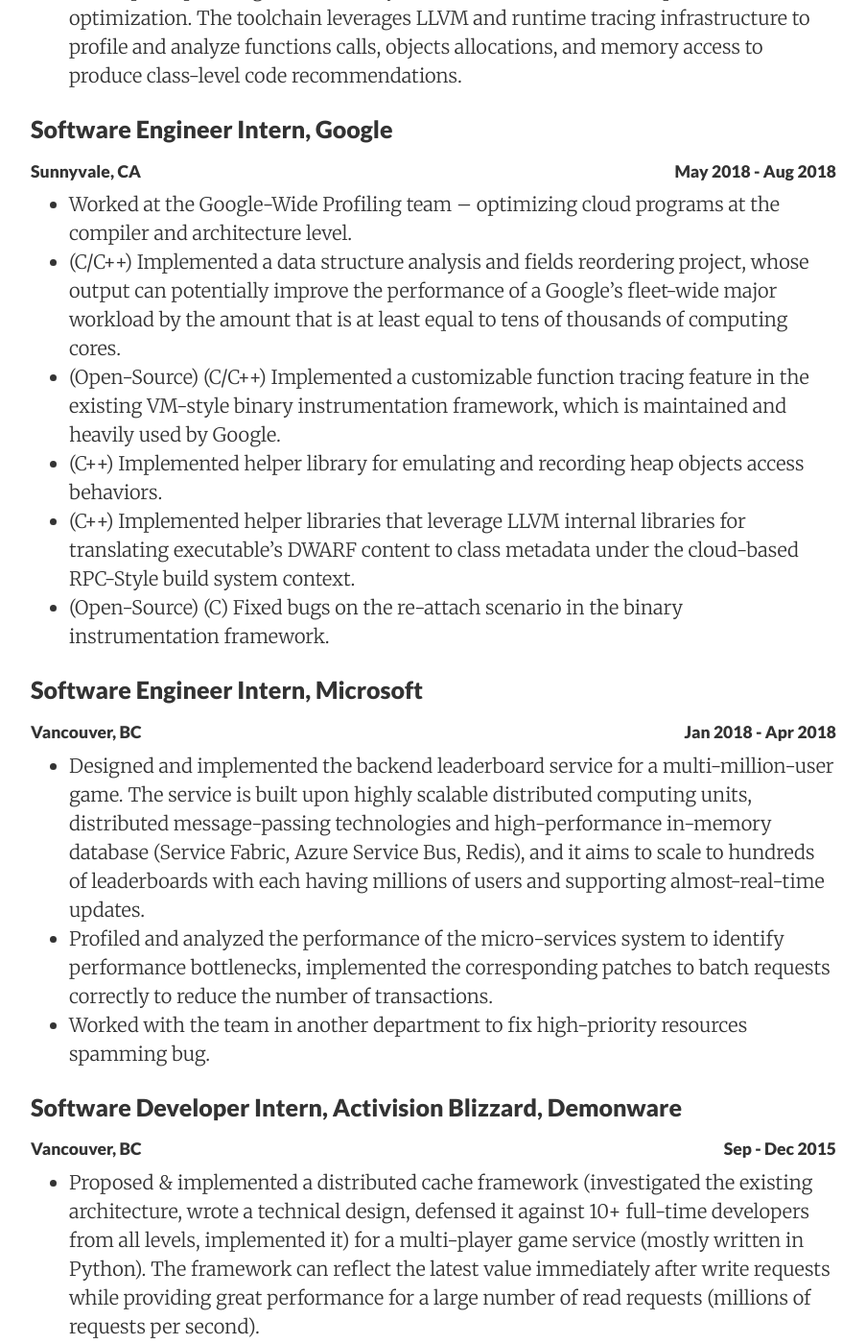
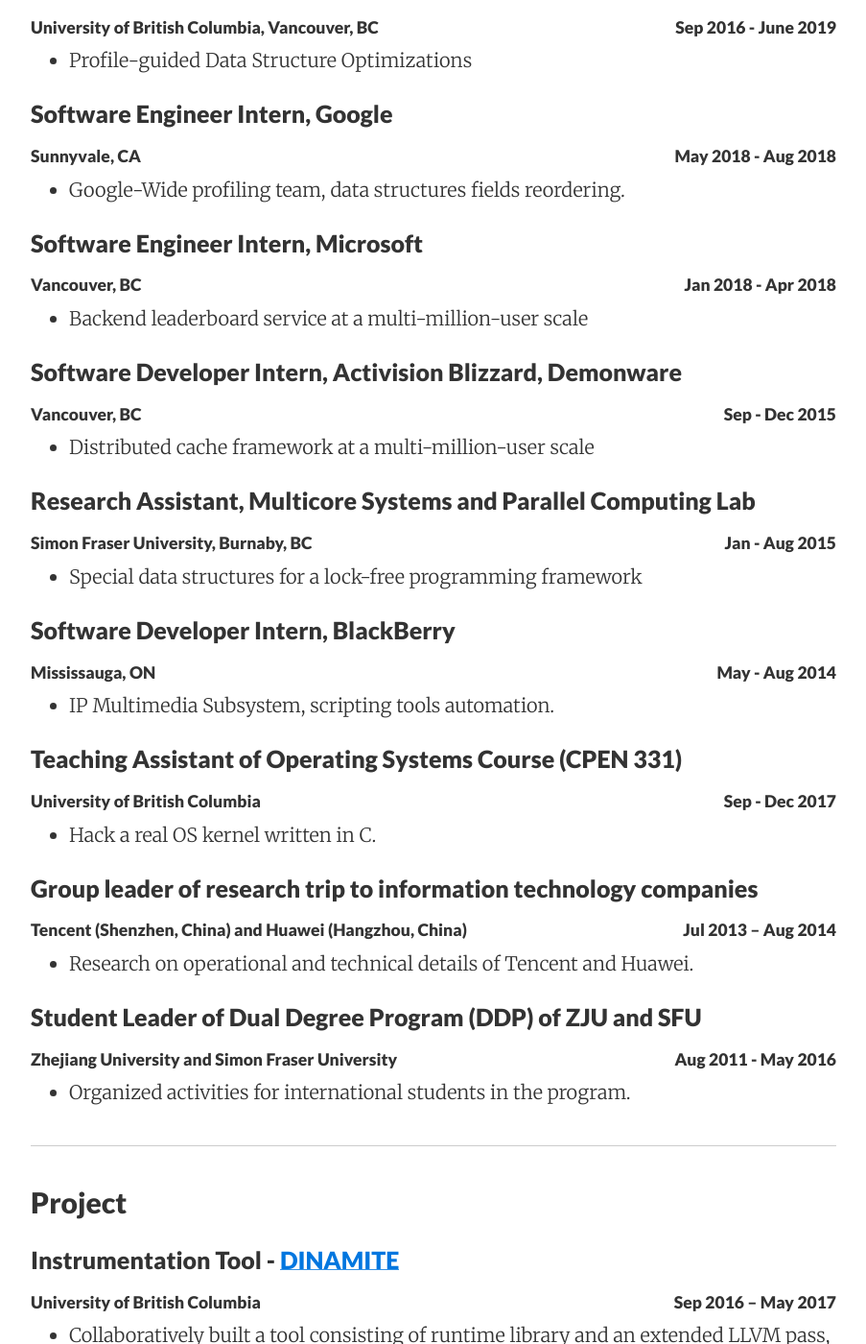
Before and after one commit to Louis-Ye/Louis-Ye.github.io, a Jekyll site: the page built from cv/index.md, in a window 1280 px wide and 1400 px high, scrolled down 2017 px. Shown: the whole window at 96% size, without its empty margins (188-1091 px from the left). Built offline with Jekyll 4.4.1, drawn with Linux system fonts in a browser that asks for light colours; nearby versions of some CDN libraries; some of the changed text lies outside the part shown.

Commit message:
Update to date

```diff
--- a/_includes/experience.html
+++ b/_includes/experience.html
@@ -1,54 +1,38 @@
+### Software Engineer, Google
+<h5> Waterloo, ON <span class="float-right">July 2019 - Present</span> </h5>
+* Google Cloud Tracing/Debugger
+
 ### Research Assistant, Computer Systems Labs
-<h5> University of British Columbia, Vancouver, BC <span class="float-right">Sep 2016 - Present</span> </h5>
-* Research focuses on automating the process of performance analysis on accessing data structures.
-* Developed a profile-guided advisory toolchain for data structures performance optimization. The toolchain leverages LLVM and runtime tracing infrastructure to profile and analyze functions calls, objects allocations, and memory access to produce class-level code recommendations.
-
+<h5> University of British Columbia, Vancouver, BC <span class="float-right">Sep 2016 - June 2019</span> </h5>
+* Profile-guided Data Structure Optimizations
 
 ### Software Engineer Intern, Google
 <h5> Sunnyvale, CA <span class="float-right">May 2018 - Aug 2018</span> </h5>
-* Worked at the Google-Wide Profiling team – optimizing cloud programs at the compiler and architecture level.
-* (C/C++) Implemented a data structure analysis and fields reordering project, whose output can potentially improve the performance of a Google's fleet-wide major workload by the amount that is at least equal to tens of thousands of computing cores.
-* (Open-Source) (C/C++) Implemented a customizable function tracing feature in the existing VM-style binary instrumentation framework, which is maintained and heavily used by Google.
-* (C++) Implemented helper library for emulating and recording heap objects access behaviors.
-* (C++) Implemented helper libraries that leverage LLVM internal libraries for translating executable’s DWARF content to class metadata under the cloud-based RPC-Style build system context.
-* (Open-Source) (C) Fixed bugs on the re-attach scenario in the binary instrumentation framework.
-
+* Google-Wide profiling team, data structures fields reordering.
 
 ### Software Engineer Intern, Microsoft
 <h5> Vancouver, BC <span class="float-right">Jan 2018 - Apr 2018</span> </h5>
-* Designed and implemented the backend leaderboard service for a multi-million-user game. The service is built upon highly scalable distributed computing units, distributed message-passing technologies and high-performance in-memory database (Service Fabric, Azure Service Bus, Redis), and it aims to scale to hundreds of leaderboards with each having millions of users and supporting almost-real-time updates.
-* Profiled and analyzed the performance of the micro-services system to identify performance bottlenecks, implemented the corresponding patches to batch requests correctly to reduce the number of transactions.
-* Worked with the team in another department to fix high-priority resources spamming bug.
-
+* Backend leaderboard service at a multi-million-user scale
 
 ### Software Developer Intern, Activision Blizzard, Demonware
 <h5> Vancouver, BC <span class="float-right">Sep - Dec 2015</span> </h5>
-* Proposed & implemented a distributed cache framework (investigated the existing architecture, wrote a technical design, defensed it against 10+ full-time developers from all levels, implemented it) for a multi-player game service (mostly written in Python). The framework can reflect the latest value immediately after write requests while providing great performance for a large number of read requests (millions of requests per second).
-* Designed and implemented a pseudo multi-threaded automation script for analyzing errors in distributed server logs.
-* Discovered and fixed database ACID violations bugs in backend RESTful APIs.
-
+* Distributed cache framework at a multi-million-user scale
 
 ### Research Assistant, Multicore Systems and Parallel Computing Lab
 <h5>Simon Fraser University, Burnaby, BC <span class="float-right">Jan - Aug 2015</span></h5>
-* Built special data structures and a task-stealing scheduler for a lock-free programming framework to efficiently solve synchronization problems that caused by holding many locks in multi-threaded programs.
-
+* Special data structures for a lock-free programming framework
 
 ### Software Developer Intern, BlackBerry
 <h5>Mississauga, ON  <span class="float-right">May - Aug 2014</span> </h5>
-* Designed and developed automation scripting tools for software development and branches integration.
-* Implemented features of IP Multimedia Subsystem, written in C++, in BlackBerry OS 10.
-
+* IP Multimedia Subsystem, scripting tools automation.
 
 ### Teaching Assistant of Operating Systems Course (CPEN 331)
 <h5> University of British Columbia  <span class="float-right">Sep - Dec 2017</span> </h5>
-* Assisting students to hack an OS kernel written in C, which is runnable on MIPS architecture
-
+* Hack a real OS kernel written in C.
 
 ### Group leader of research trip to information technology companies
 <h5> Tencent (Shenzhen, China) and Huawei (Hangzhou, China) <span class="float-right">Jul 2013 – Aug 2014</span> </h5>
-* Presented research on operational and technical details of Tencent and Huawei.
-* Received the second prize in Summer Research Trip Program of Zhejiang University.
-
+* Research on operational and technical details of Tencent and Huawei.
 
 ### Student Leader of Dual Degree Program (DDP) of ZJU and SFU
 <h5>Zhejiang University and Simon Fraser University <span class="float-right">Aug 2011 - May 2016</span> </h5>
--- /dev/null
+++ b/_includes/project.html
@@ -0,0 +1,5 @@
+
+<h3>Instrumentation Tool - <a href="https://dinamite-toolkit.github.io/">DINAMITE</a></h3>
+<h5>University of British Columbia <span class="float-right"> Sep 2016 – May 2017</span></h5>
+* Collaboratively built a tool consisting of runtime library and an extended LLVM pass, a compiler frontend written in C++, to instrument C/C++ programs to collect runtime information like memory accesses and function invocations.
+* Adopted distributed IDs generation and dynamic programming to accelerate the instrumentation compilation.
--- a/_includes/projects.html
+++ /dev/null
@@ -1,59 +0,0 @@
-
-### Distributed System - Emulator for Disaggregated Data Center
-<h5> University of British Columbia <span class="float-right"><i>(Private Repo)</i> Sep - Dec 2017</span></h5>
-* Collaboratively built a P2P style distributed system that simulates disaggregated data center environment, where special hardware supports flexible RAMs and CPUs allocations, on an ordinary server cluster.
-* Built Linux kernel modules (written in C) for swap devices and kernel thread, which make the server cluster support remote memory accesses for any user-space applications.
-
-
-<h3>Instrumentation Tool - <a href="https://dinamite-toolkit.github.io/">DINAMITE</a></h3>
-<h5>University of British Columbia <span class="float-right"> Sep 2016 – May 2017</span></h5>
-* Collaboratively built a tool consisting of runtime library and an extended LLVM pass, a compiler frontend written in C++, to instrument C/C++ programs to collect runtime information like memory accesses and function invocations.
-* Adopted distributed IDs generation and dynamic programming to accelerate the instrumentation compilation.
-
-
-### OS Kernel - OS161
-<h5> University of British Columbia <span class="float-right"><i>(Private Repo)</i> Jan - May 2017</span></h5>
-* Hacked OS161, a real OS kernel written in C running on MIPS architecture, to implement virtual memory system, processes management system, and file IO system calls, which consist of memory core map, page tables, TLB management, PIDs management, etc.
-
-
-<h3>Backend Service - <a href="https://github.com/fontify">Fontify</a>, a tool for converting handwriting picture into digital font</h3>
-<h5> Hackathon nwHacks <span class="float-right">Feb 2016</span></h5>
-* Collaboratively built a full-stack web-server app with Flask, a Python backend framework, in 24 hours. The app pipelines processes of user interaction, image distortion, and scalable vector graphics conversion to generate the digital font.
-
-
-### Analysis of relationships between power efficiency and CPU/GPU frequencies
-<h5> University of British Columbia <span class="float-right"><i>(Private Repo)</i> Sep – Dec 2016</span></h5>
-* Designed and implemented empirical experiments to analyze the influence of processors frequency to power efficiency on Jetson TK1 and TX1 platforms (system-on-a-chip architecture).
-* Implemented the workload with CUDA to process irregular applications (graph algorithms).
-
-
-### Distributed Cache System
-<h5>Activision Blizzard<span class="float-right"><i>(Private Repo)</i> Sep – Dec 2015</span></h5>
-* Proposed & implemented a distributed cache framework for the backend service (mainly written in Python) of a popular game to enhance the performance of backend marketplace APIs in handling large number of read requests (millions of RPS at peak) while providing the ability to reflect the latest value of write requests.
-* Implemented a topic-subscribe style feature to efficiently change states of relevant cache entries on write request.
-* Implemented a fresh-on-read style feature to avoid unnecessary network traffics on read request.
-* Adopted MySQL and Redis as the in-memory storage for the cache content.
-
-
-### Backend Data Monitoring Systems
-<h5> Computer Network Lab, Simon Fraser University <span class="float-right"><i>(Private Repo)</i> May - Oct, 2015</span></h5>
-* Built a polling style backend system, written in Ruby and backed by Ruby on Rails and MySQL, to collect real-time data from various types of sensors for monitoring current and historical usages of a large server cluster.
-
-
-### Distributed File System
-<h5> Simon Fraser University <span class="float-right"><i>(Private Repo)</i> Jan - May 2015</span></h5>
-* Built a C++ written distributed file system with replicas to ensure high availability in the scenario of node’s crash.
-* Built a write-ahead-logging mechanism to ensure the correctness of random failure recovery.
-
-
-### Compiler - Towhee
-<h5> Simon Fraser University <span class="float-right"><i>(Private Repo)</i> Sep - Dec 2014</span></h5>
-* Built a compiler for Towhee, a strong-type object-oriented programming language with explicit and implicit releasing feature (similar to garbage collection).
-* Wrote more than 10,000 lines of code in Java to build up the project.
-* The target code of the compiler is an ASM-like intermediate code executed by a JVM-like virtual machine.
-
-
-<h3>Data Structure Library - <a href="https://github.com/Louis-Ye/FibonacciHeap">Fibonacci Heap</a></h3>
-<h5> Open Source Project <span class="float-right">Sep - Dec 2013</span></h5>
-* Implemented a version of Fibonacci Heap (a special type of priority queue) library for C++ in conforming with the APIs in C++ STL library.
-* The library provides constant time complexity for operations like inserting, key decreasing, merging, and peeking, while providing O(logN) amortized time complexity for operations like popping the head.
--- /dev/null
+++ b/_includes/publication.html
@@ -0,0 +1,2 @@
+
+Louis Ye, Mieszko Lis and Alexandra Fedorova. <b>A Unifying Abstraction for Data Structure Splicing</b>, International Symposium on Memory Systems (MEMSYS), 2019.
--- a/cv/index.md
+++ b/cv/index.md
@@ -51,5 +51,9 @@
 {% include experience.html %}
 
 <hr>
-<h2 id="Projects">Projects</h2>
-{% include projects.html %}
+<h2 id="Projects">Project</h2>
+{% include project.html %}
+
+<hr>
+<h2 id="Publication">Publication</h2>
+{% include publication.html %}
```
Also changed, not shown: index.html (+2 -6 lines).
